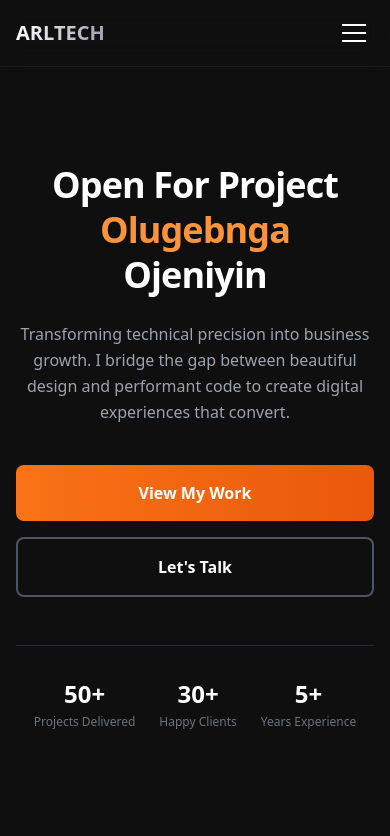
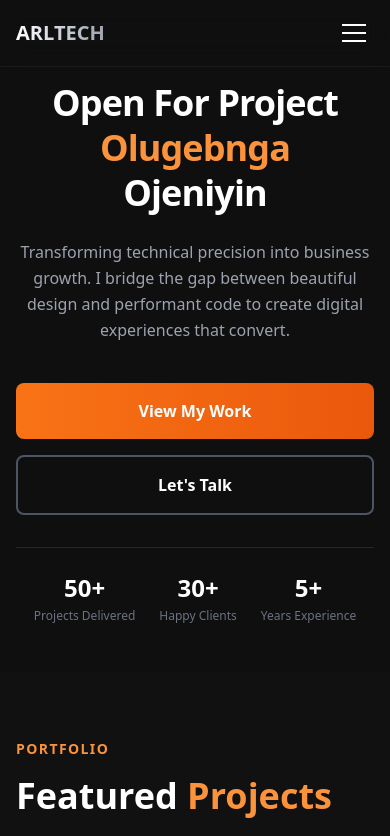
Before and after one commit to ojeniyigbenga166-glitch/portfolio, a React (Vite) app: page / in a window 390 px wide. Shown: the top 836 px of the page. Built offline with nearby package versions, Linux system fonts and the light colour scheme.

Commit message:
fix: restore scroll for expertise on mobile and fix hero spacing

```diff
--- a/src/components/Expertise.jsx
+++ b/src/components/Expertise.jsx
@@ -74,7 +74,7 @@ export default function Expertise() {
           </div>
 
           {/* RIGHT SIDE - SCROLLING CARDS (Only 2 visible at a time) */}
-          <div className="space-y-6 lg:h-[700px] lg:overflow-y-scroll lg:pr-4 scrollbar-thin">
+          <div className="space-y-6 h-[450px] sm:h-[500px] lg:h-[700px] overflow-y-scroll pr-2 lg:pr-4 scrollbar-thin">
             {features.map((feature) => (
               <div
                 key={feature.number}
--- a/src/components/Hero.jsx
+++ b/src/components/Hero.jsx
@@ -190,7 +190,7 @@ export default function Hero() {
       {/* ── HERO SECTION ── */}
       <section
         id="home"
-        className="relative min-h-screen flex items-center justify-center pt-16 pb-12 px-4 sm:px-6 overflow-hidden"
+        className="relative w-full pt-16 pb-12 px-4 sm:px-6 overflow-hidden"
       >
         {/* Background Gradient */}
         <div className="absolute inset-0 -z-20 bg-gradient-to-br from-dark via-dark to-orange-950"></div>
@@ -209,7 +209,7 @@ export default function Hero() {
             {/* LEFT SIDE – TEXT CONTENT */}
             <div className="flex flex-col justify-center text-center lg:text-left">
               {/* Main Headline */}
-              <h1 className="text-4xl sm:text-5xl md:text-6xl lg:text-7xl font-black leading-tight mb-6 tracking-tight pt-8 sm:pt-12">
+              <h1 className="text-4xl sm:text-5xl md:text-6xl lg:text-7xl font-black leading-tight mb-6 tracking-tight pt-4 sm:pt-8">
                 <span className="text-white">Open For Project</span>
                 <br />
                 <span className="text-orange-400">Olugebnga</span>
@@ -241,7 +241,7 @@ export default function Hero() {
               </div>
 
               {/* Stats Row */}
-              <div className="flex justify-center lg:justify-start gap-6 sm:gap-10 mt-12 pt-8 border-t border-gray-800">
+              <div className="flex justify-center lg:justify-start gap-6 sm:gap-10 mt-8 pt-6 border-t border-gray-800">
                 <div className="transition-all duration-300 hover:scale-105 text-center lg:text-left">
                   <div className="text-2xl sm:text-3xl md:text-4xl font-black text-white">50+</div>
                   <div className="text-xs sm:text-sm text-gray-500 mt-1">Projects Delivered</div>
```
